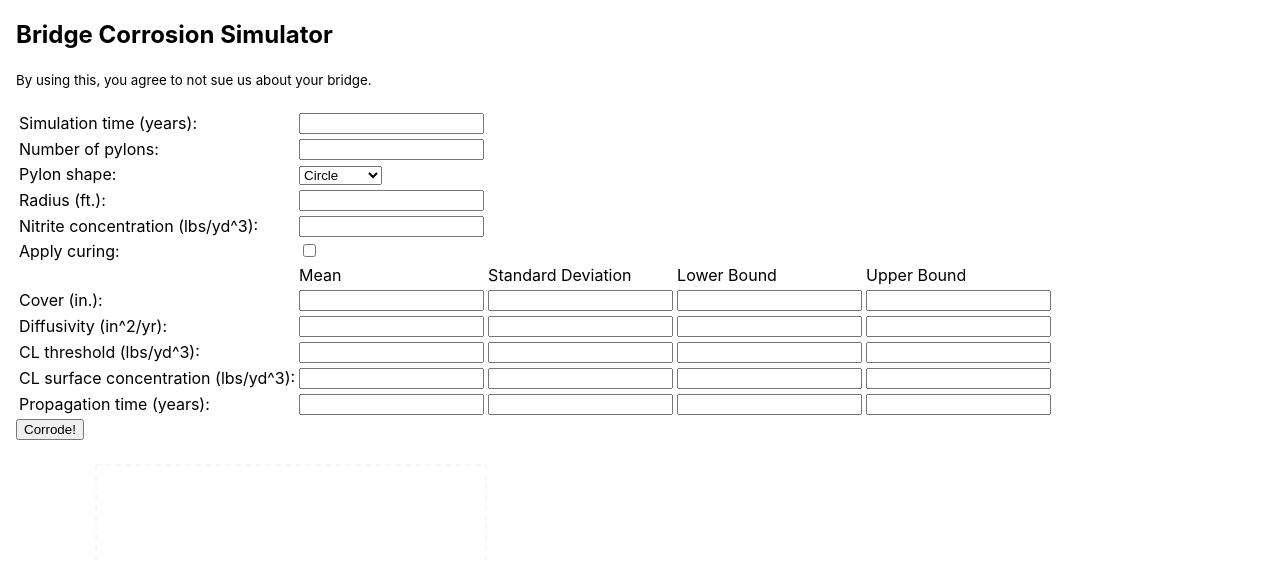
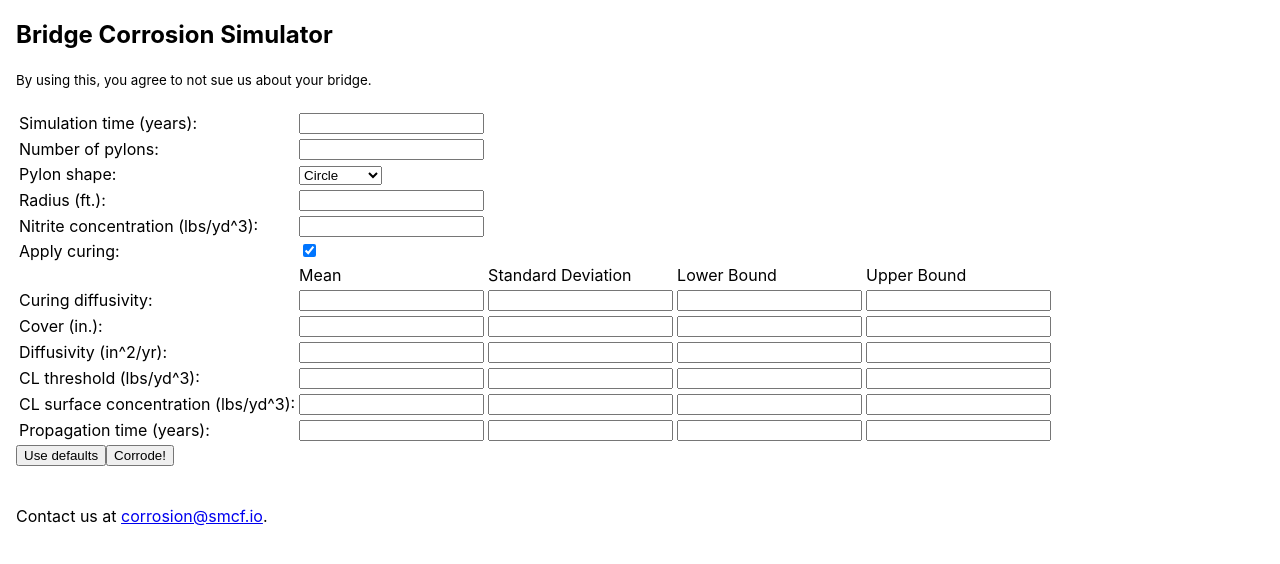
Before and after one commit to davityourway/Bridge-Corrosion-Simulator, a React (Create React App) app: page / in a window 1280 px wide. Shown: the top 564 px of the page. Built offline with nearby package versions, Linux system fonts and the light colour scheme.

Commit message:
Add option to populate with default parameters

```diff
--- a/src/App.tsx
+++ b/src/App.tsx
@@ -1,36 +1,13 @@
 import React, {useEffect, useState} from "react";
-import {useForm} from 'react-hook-form';
-import {doFetch} from "./ApiClient";
 import {Form} from "./components/Form";
 import {Chart} from "./components/Chart";
 
 const App = () => {
-    const {register, handleSubmit} = useForm();
-    const [result, setResult] = useState<number[][]>([[]]);
-    const [data, setData] = useState<{ year: number; elements: number }[]>([]);
-    useEffect(() =>
-        setData(result[0].map((el: number, i: number) => ({year: result[1][i], elements: el}))), [result])
-
-    //TODO: add to UI, and if apply curing add "Curing diffusivity"
-    const onSubmit = async (data: any) => setResult(await doFetch('/corrode', {
-        corner_diff_boost: 0.003,
-        circle_diff_boost: 0.8,
-        crack_rate: 0.05,
-        crack_diff: 0.002,
-        halo_effect: 2.6,
-        curing_rate: 0.001,
-        concrete_resistivity: 10,
-        concrete_aging_factor: 0.3,
-        concrete_aging_t0: 10,
-        apply_halo: true,
-        curing_diff: {
-            mean: 0.01,
-            stdev: 0.002,
-            trunc_low: 0.002,
-            trunc_high: 0.1
-        },
-        ...data
-    }))
+    const [result, setResult] = useState<number[][]>();
+    const [data, setData] = useState<{ year: number; elements: number }[]>();
+    useEffect(() => {
+        if (result) setData(result[0].map((el: number, i: number) => ({year: result[1][i], elements: el})))
+    }, [result])
 
     return <main>
         <header>
@@ -38,9 +15,11 @@ const App = () => {
             <small>By using this, you agree to not sue us about your bridge.</small>
         </header>
         <br/>
-        <Form onSubmit={handleSubmit(onSubmit)} register={register}/>
+        <Form setResult={setResult}/>
         <br/>
-        <Chart data={data}/>
+        {data && <Chart data={data}/>}
+        <br/>
+        Contact us at <a href="mailto:corrosion@smcf.io">corrosion@smcf.io</a>.
     </main>;
 };
 
--- a/src/components/Form.tsx
+++ b/src/components/Form.tsx
@@ -1,9 +1,11 @@
-import React, {useState} from "react";
-import {Input, PropertyInput} from "./Input";
+import React, {Dispatch, SetStateAction, useState} from "react";
+import {Input, InputLabel, PropertyInput} from "./Input";
+import {doFetch} from "../ApiClient";
+import {useForm} from "react-hook-form";
+import {defaults} from "../resources/test_params";
 
 interface FormProps {
-    onSubmit: (e?: React.BaseSyntheticEvent) => Promise<void>;
-    register: any
+    setResult: Dispatch<SetStateAction<any>>
 }
 
 enum PylonShape {
@@ -14,14 +16,42 @@ enum PylonShape {
 
 export const Form: React.FC<FormProps> = props => {
     const [pylonShape, setShape] = useState<PylonShape>(PylonShape.CIRCLE);
-    return <form onSubmit={props.onSubmit}>
+    const [applyCuring, setApplyCuring] = useState(true);
+    const {handleSubmit, register, setValue} = useForm();
+    const onSubmit = async (data: any) => props.setResult(await doFetch('/corrode', {
+        corner_diff_boost: 0.003,
+        circle_diff_boost: 0.8,
+        crack_rate: 0.05,
+        crack_diff: 0.002,
+        halo_effect: 2.6,
+        curing_rate: 0.001,
+        concrete_resistivity: 10,
+        concrete_aging_factor: 0.3,
+        concrete_aging_t0: 10,
+        apply_halo: true,
+        curing_diff: {
+            mean: 0.01,
+            stdev: 0.002,
+            trunc_low: 0.002,
+            trunc_high: 0.1
+        },
+        ...data
+    }))
+    const populateDefaultValues = async () => {
+        await setShape(defaults.shape as PylonShape)
+        await setValue('shape', PylonShape.SLAB)
+        await Object.entries(defaults).forEach(([key, value]) => setValue(key, value))
+        setApplyCuring(true)
+        setValue('apply_curing', 'checked')
+    }
+    return <form onSubmit={handleSubmit(onSubmit)}>
         <table>
             <tbody>
-            <Input fieldName={"simulation_time"} label={"Simulation time (years)"} register={props.register}/>
-            <Input fieldName={"pylons"} label={"Number of pylons"} register={props.register}/>
+            <Input fieldName={"simulation_time"} label={"Simulation time (years)"} register={register}/>
+            <Input fieldName={"pylons"} label={"Number of pylons"} register={register}/>
             <tr>
                 <td><label>Pylon shape: </label></td>
-                <td><select name={"shape"} value={pylonShape} ref={props.register} onChange={event => {
+                <td><select name={"shape"} value={pylonShape} ref={register} onChange={event => {
                     setShape(event.target.value as PylonShape)
                 }}>
                     <option value={PylonShape.CIRCLE}>{PylonShape.CIRCLE}</option>
@@ -30,17 +60,18 @@ export const Form: React.FC<FormProps> = props => {
                 </select></td>
             </tr>
             {pylonShape === PylonShape.CIRCLE &&
-            <Input fieldName={"radius"} label={"Radius (ft.)"} register={props.register}/>
+            <Input fieldName={"radius"} label={"Radius (ft.)"} register={register}/>
             }
             {(pylonShape === PylonShape.RECTANGLE || pylonShape === PylonShape.SLAB) && <>
-                <Input label={"Width (ft.)"} fieldName={"width1"} register={props.register}/>
-                <Input label={"Length (ft.)"} fieldName={"width2"} register={props.register}/>
+                <Input label={"Width (ft.)"} fieldName={"width1"} register={register}/>
+                <Input label={"Length (ft.)"} fieldName={"width2"} register={register}/>
             </>}
-            {pylonShape === PylonShape.SLAB && <>
-                <Input label={"Width (ft.)"} fieldName={"width1"} register={props.register}/>
-            </>}
-            <Input label={"Nitrite concentration (lbs/yd^3)"} fieldName={"nitrite_conc"} register={props.register}/>
-            <Input label={"Apply curing"} inputType={'checkbox'} fieldName={"apply_curing"} register={props.register}/>
+            <Input label={"Nitrite concentration (lbs/yd^3)"} fieldName={"nitrite_conc"} register={register}/>
+            <tr>
+                <InputLabel label="Apply curing"/>
+                <td><input type='checkbox' checked={applyCuring} name='apply_curing' ref={register}
+                           onChange={event => setApplyCuring(event.target.checked)}/></td>
+            </tr>
             <tr>
                 <td/>
                 <td>Mean</td>
@@ -48,13 +79,16 @@ export const Form: React.FC<FormProps> = props => {
                 <td>Lower Bound</td>
                 <td>Upper Bound</td>
             </tr>
-            <PropertyInput label={"Cover (in.)"} fieldName={"cover"} register={props.register}/>
-            <PropertyInput label={"Diffusivity (in^2/yr)"} fieldName={"diff"} register={props.register}/>
-            <PropertyInput label={"CL threshold (lbs/yd^3)"} fieldName={"cl_thresh"} register={props.register}/>
-            <PropertyInput label={"CL surface concentration (lbs/yd^3)"} fieldName={"cl_conc"} register={props.register}/>
-            <PropertyInput label={"Propagation time (years)"} fieldName={"prop_time"} register={props.register}/>
+            {applyCuring && <PropertyInput label={"Curing diffusivity"} fieldName={"curing_diff"} register={register}/>}
+            <PropertyInput label={"Cover (in.)"} fieldName={"cover"} register={register}/>
+            <PropertyInput label={"Diffusivity (in^2/yr)"} fieldName={"diff"} register={register}/>
+            <PropertyInput label={"CL threshold (lbs/yd^3)"} fieldName={"cl_thresh"} register={register}/>
+            <PropertyInput label={"CL surface concentration (lbs/yd^3)"} fieldName={"cl_conc"}
+                           register={register}/>
+            <PropertyInput label={"Propagation time (years)"} fieldName={"prop_time"} register={register}/>
             </tbody>
         </table>
+        <button onClick={populateDefaultValues}>Use defaults</button>
         <input type={"submit"} value={"Corrode!"}/>
     </form>;
 }
--- a/src/components/Input.tsx
+++ b/src/components/Input.tsx
@@ -18,10 +18,11 @@ interface InputProps {
     label: string;
     fieldName: string;
     register: any;
-    inputType?: string
 }
 
+export const InputLabel = (props: { label: string }) => <td><label>{props.label}: </label></td>;
+
 export const Input: React.FC<InputProps> = props => <tr>
-    <td><label>{props.label}: </label></td>
-    <td><input name={props.fieldName} ref={props.register} type={props.inputType ?? ''}/></td>
+    <InputLabel label={props.label}/>
+    <td><input name={props.fieldName} ref={props.register}/></td>
 </tr>
--- /dev/null
+++ b/src/resources/test_params.js
@@ -0,0 +1,54 @@
+export const defaults = {
+  "cover": {
+    "mean": 2.5,
+    "stdev": 0.2,
+    "trunc_low": 1.1,
+    "trunc_high": 10
+  },
+  "diff": {
+    "mean": 0.01,
+    "stdev": 0.002,
+    "trunc_low": 0.002,
+    "trunc_high": 0.1
+  },
+  "curing_diff": {
+    "mean": 0.01,
+    "stdev": 0.002,
+    "trunc_low": 0.002,
+    "trunc_high": 0.1
+  },
+  "cl_thresh": {
+    "mean": 2.6,
+    "stdev": 1.3,
+    "trunc_low": 1,
+    "trunc_high": 20
+  },
+  "cl_conc": {
+    "mean": 25,
+    "stdev": 10,
+    "trunc_low": 10,
+    "trunc_high": 60
+  },
+  "prop_time": {
+    "mean": 24,
+    "stdev": 12,
+    "trunc_low": 10,
+    "trunc_high": 60
+  },
+  "nitrite_conc": 0,
+  "shape": "Slab",
+  "width1": 1550,
+  "width2": 1550,
+  "height": 0,
+  "corner_diff_boost": 0.003,
+  "crack_rate": 0.05,
+  "crack_diff": 0.002,
+  "pylons": 1,
+  "simulation_time": 100,
+  "halo_effect": 2.6,
+  "concrete_resistivity": 10,
+  "concrete_aging_factor": 0.3,
+  "concrete_aging_t0": 10,
+  "apply_curing": true,
+  "apply_halo": true
+}
```
Also changed, not shown: 2 other files (tests, documents, lock files or other folders).
